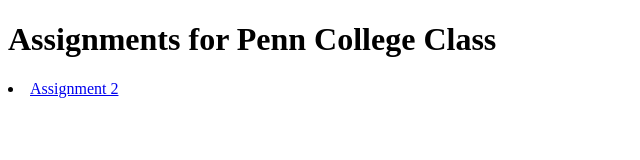
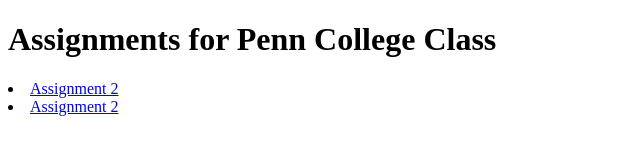
Before and after one commit to TheStupidShow/assignments, a plain HTML site: page index.html in a window 1280 px wide. Shown: the whole page, without its empty margins (0-640 px from the left). Drawn offline with Linux system fonts and the light colour scheme.

Commit message:
Update index.html

```diff
--- a/index.html
+++ b/index.html
@@ -7,6 +7,7 @@
 
 <h1>Assignments for Penn College Class</h1>
 <li><a href="assignment2/index.html">Assignment 2</a></li>
+<li><a href="assignment3/index.html">Assignment 2</a></li>
 
 </body>
 </html>
```
